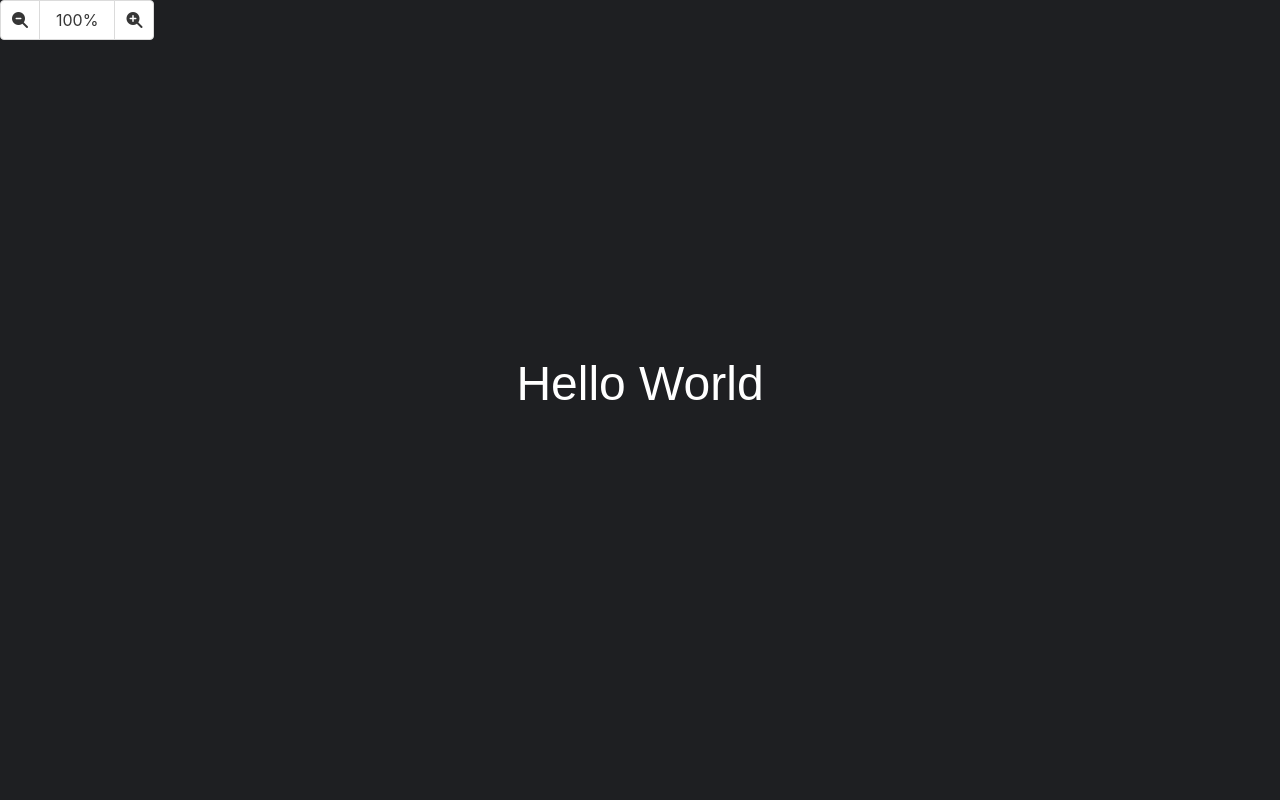
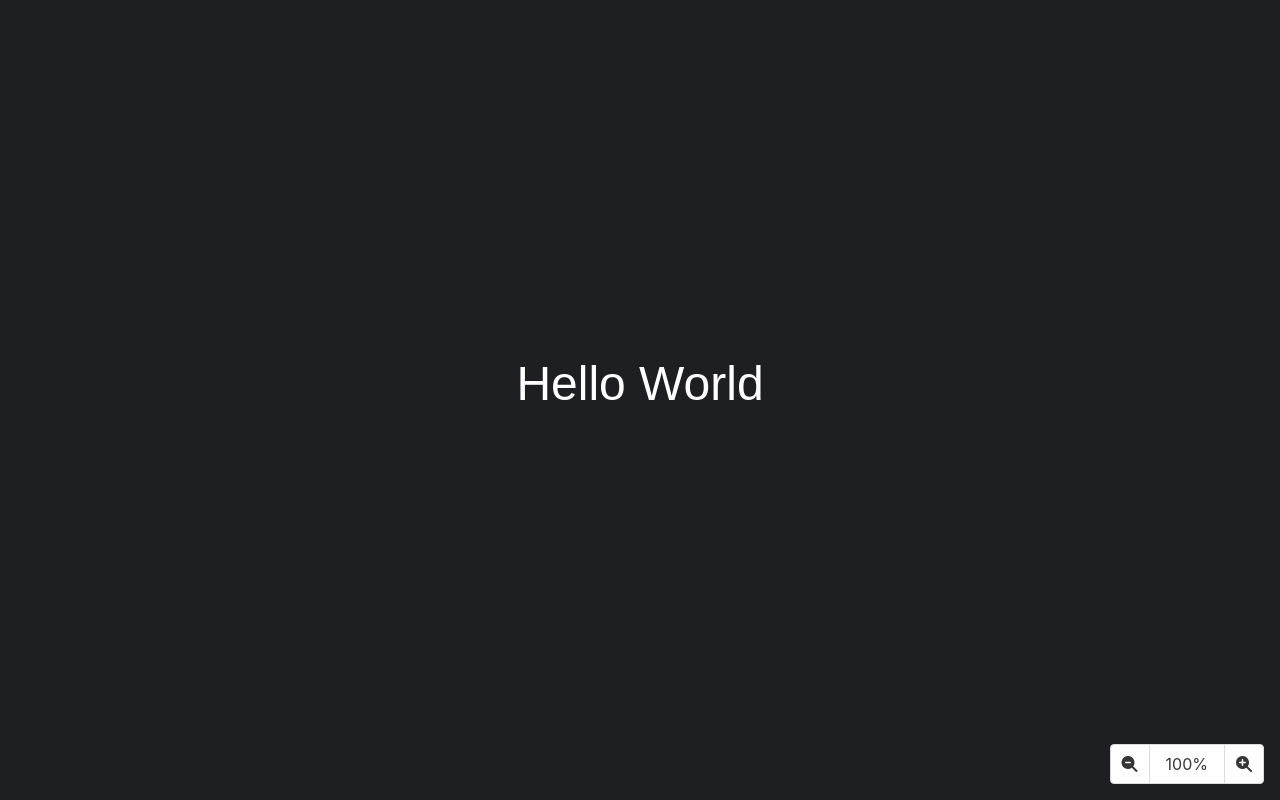
Before and after one commit to KavenTheriault/DKC-Rom-Viewer, a React (Create React App) app: page / in a window 1280 px wide. Built offline with nearby package versions, Linux system fonts and the light colour scheme.

Commit message:
Add Overlay component

```diff
--- /dev/null
+++ b/src/components/canvas-with-controls/index.tsx
@@ -0,0 +1,16 @@
+import React from 'react';
+import { Canvas, CanvasProps } from '../canvas';
+import { Overlay } from '../overlay';
+import { ZoomControls } from '../zoom-controls';
+
+export const CanvasWithControl = ({ canvasController }: CanvasProps) => (
+  <Overlay
+    slots={{
+      bottom: {
+        right: <ZoomControls canvasController={canvasController} />,
+      },
+    }}
+  >
+    <Canvas canvasController={canvasController} />
+  </Overlay>
+);
--- a/src/components/canvas/index.tsx
+++ b/src/components/canvas/index.tsx
@@ -14,7 +14,7 @@ export type CanvasProps = {
 
 export const Canvas = React.memo(({ canvasController }: CanvasProps) => {
   const canvasRef = useRef<HTMLCanvasElement | null>(null);
-  const [canvasSize, setCanvasSize] = useState<Size>(getWindowSize());
+  const [windowSize, setWindowSize] = useState<Size>(getWindowSize());
 
   useEffect(() => {
     if (!canvasRef.current) return;
@@ -37,10 +37,10 @@ export const Canvas = React.memo(({ canvasController }: CanvasProps) => {
 
   useEffect(() => {
     canvasController.draw();
-  }, [canvasSize]);
+  }, [windowSize]);
 
   const onResizeWindow = () => {
-    setCanvasSize(getWindowSize());
+    setWindowSize(getWindowSize());
   };
 
   const onWheel = (event: WheelEvent) => {
@@ -78,8 +78,8 @@ export const Canvas = React.memo(({ canvasController }: CanvasProps) => {
     <CustomCanvas
       ref={canvasRef}
       color={'#1e1f22'}
-      width={canvasSize.width}
-      height={canvasSize.height}
+      width={windowSize.width}
+      height={windowSize.height}
     />
   );
 });
--- a/src/components/canvas/styles.ts
+++ b/src/components/canvas/styles.ts
@@ -1,8 +1,6 @@
 import styled from 'styled-components';
 
 export const CustomCanvas = styled.canvas<{ color: string }>`
-  z-index: 0;
   position: absolute;
-
   background-color: ${(props) => props.color};
 `;
--- /dev/null
+++ b/src/components/overlay/index.tsx
@@ -0,0 +1,50 @@
+import { ReactNode } from 'react';
+import {
+  OverlayChildrenContainer,
+  OverlayContainer,
+  OverlayRowContainer,
+} from './styles';
+
+export type OverlayProps = {
+  children: ReactNode;
+  slots?: {
+    top?: {
+      left?: ReactNode;
+      middle?: ReactNode;
+      right?: ReactNode;
+    };
+    center?: {
+      left?: ReactNode;
+      middle?: ReactNode;
+      right?: ReactNode;
+    };
+    bottom?: {
+      left?: ReactNode;
+      middle?: ReactNode;
+      right?: ReactNode;
+    };
+  };
+};
+
+export const Overlay = ({ children, slots }: OverlayProps) => (
+  <>
+    <OverlayChildrenContainer>{children}</OverlayChildrenContainer>
+    <OverlayContainer>
+      <OverlayRowContainer>
+        <div>{slots?.top?.left}</div>
+        <div>{slots?.top?.middle}</div>
+        <div>{slots?.top?.right}</div>
+      </OverlayRowContainer>
+      <OverlayRowContainer>
+        <div>{slots?.center?.left}</div>
+        <div>{slots?.center?.middle}</div>
+        <div>{slots?.center?.right}</div>
+      </OverlayRowContainer>
+      <OverlayRowContainer>
+        <div>{slots?.bottom?.left}</div>
+        <div>{slots?.bottom?.middle}</div>
+        <div>{slots?.bottom?.right}</div>
+      </OverlayRowContainer>
+    </OverlayContainer>
+  </>
+);
--- /dev/null
+++ b/src/components/overlay/styles.ts
@@ -0,0 +1,22 @@
+import styled from 'styled-components';
+
+export const OverlayChildrenContainer = styled.div`
+  position: absolute;
+`;
+
+export const OverlayContainer = styled.div`
+  display: flex;
+  flex-direction: column;
+  justify-content: space-between;
+
+  padding: 16px;
+  pointer-events: none;
+  height: 100vh;
+  width: 100vw;
+`;
+
+export const OverlayRowContainer = styled.div`
+  display: flex;
+  flex-direction: row;
+  justify-content: space-between;
+`;
--- a/src/pages/home.tsx
+++ b/src/pages/home.tsx
@@ -1,7 +1,6 @@
 import { CanvasController } from '../components/canvas/canvas-controller';
 import { useEffect, useRef } from 'react';
-import { ZoomControls } from '../components/zoom-controls';
-import { Canvas } from '../components/canvas';
+import { CanvasWithControl } from '../components/canvas-with-controls';
 
 export const Home = () => {
   const canvasController = useRef<CanvasController>(new CanvasController());
@@ -31,10 +30,5 @@ export const Home = () => {
     );
   };
 
-  return (
-    <>
-      <Canvas canvasController={canvasController.current} />
-      <ZoomControls canvasController={canvasController.current} />
-    </>
-  );
+  return <CanvasWithControl canvasController={canvasController.current} />;
 };
```
